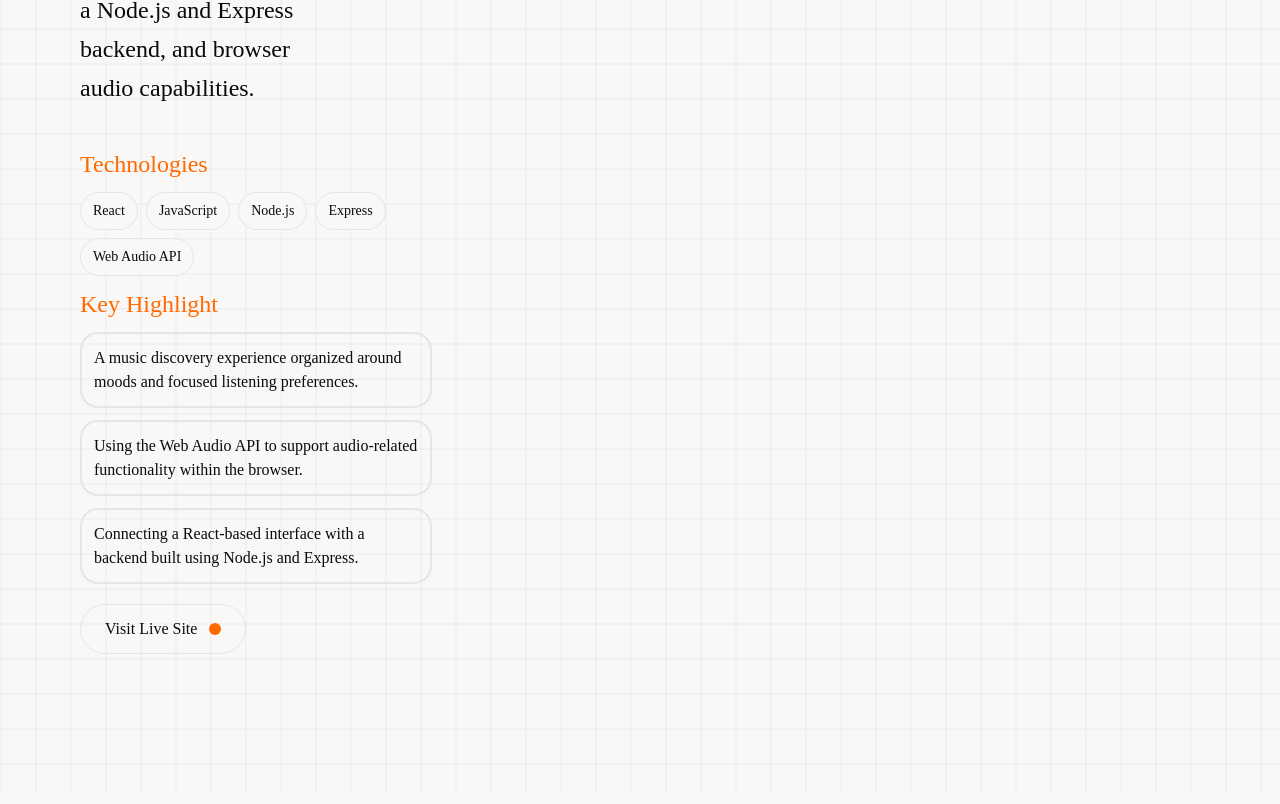
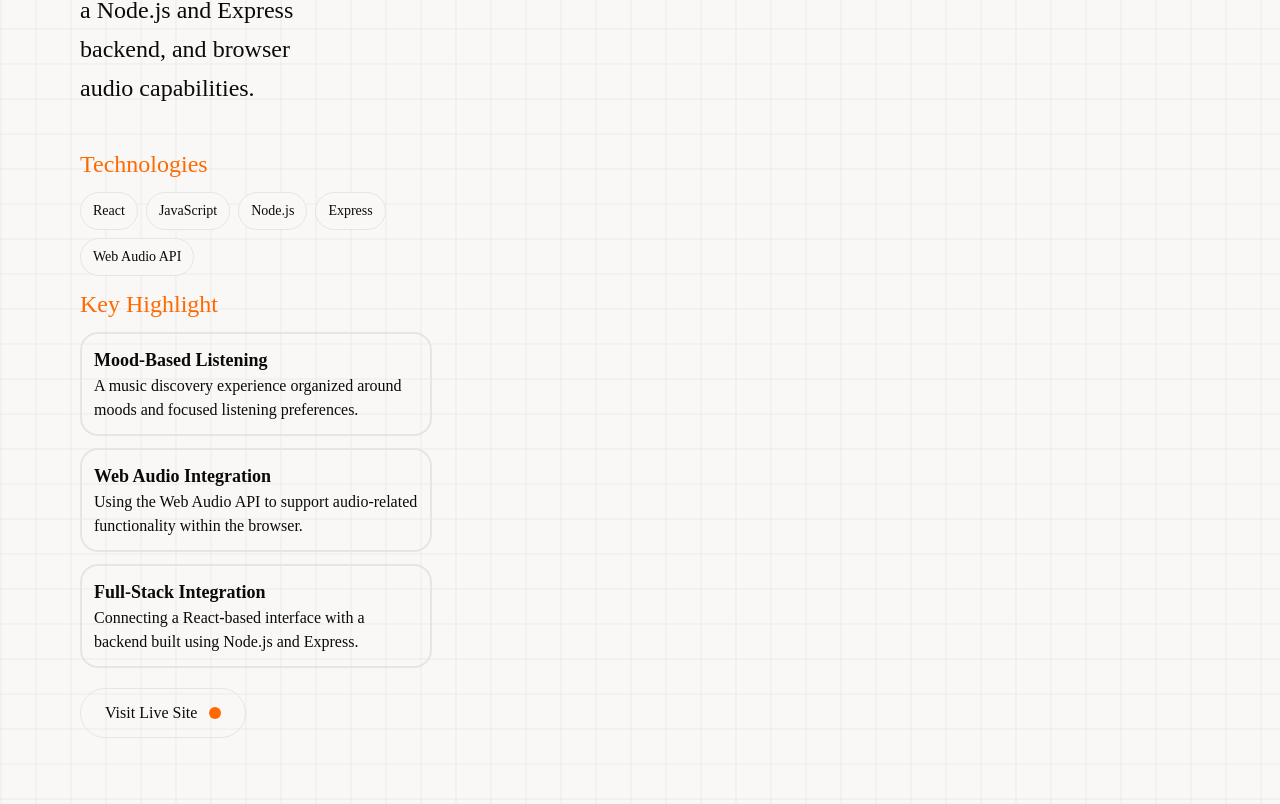
Before and after one commit to Mihiryadav1/UIcraft.Space, a React (Vite) app: page /work/aera-music in a window 1280 px wide. Shown: the part 812-1616 px from the top of the page. Built offline with nearby package versions, Linux system fonts and the light colour scheme.

Commit message:
Key highlight for project

```diff
--- a/src/Pages/ProjectInfo.jsx
+++ b/src/Pages/ProjectInfo.jsx
@@ -122,7 +122,7 @@ const ProjectInfo = () => {
                         {
                             project.highlights.map(highlight => {
                                 return (<div className="border-2 mb-3 rounded-2xl p-3">
-                                    {highlight.description
+                                    <h2 className="text-lg font-bold">{highlight.title}</h2>{highlight.description
                                     }
                                 </div>)
                             })
```
